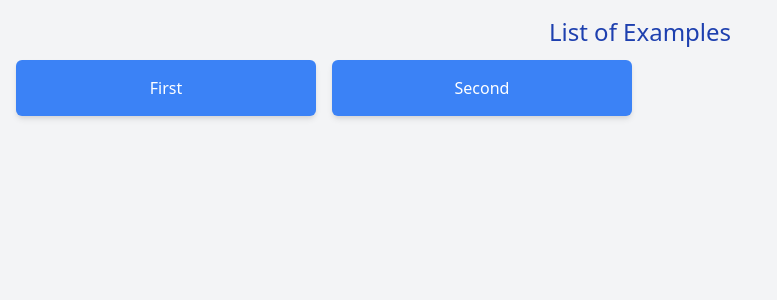
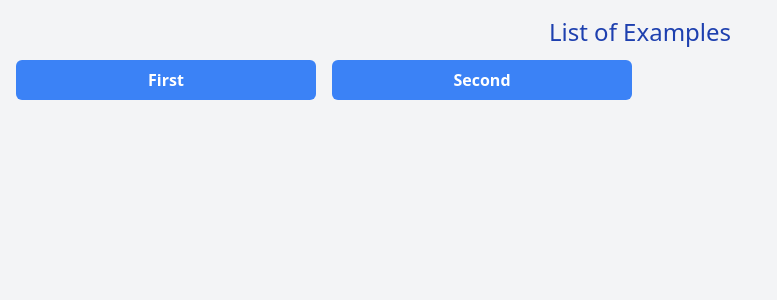
Before and after one commit to LuisValgoi/tailwindcss-playground, a React (Create React App) app: page / in a window 1280 px wide. Shown: the top 300 px of the page, without its empty margins (0-777 px from the left). Built offline with nearby package versions, Linux system fonts and the light colour scheme.

Commit message:
refactor: ring for accessability

```diff
--- a/src/components/Button.js
+++ b/src/components/Button.js
@@ -2,14 +2,14 @@ import React from "react";
 
 const ButtonBase = (props) => {
   return (
-    <button type="button" class={`${props.class} btn btn-${props.color}`}>
+    <button type="button" onClick={props.onClick} class={`${props.class} btn btn-${props.color}`}>
       {props.text}
     </button>
   );
 };
 
 export const ButtonPrimary = (props) => {
-  return <ButtonBase {...props} color={props.color} class={`${props.class} flex-shrink-0 text-white`} />;
+  return <ButtonBase {...props} onClick={props.onClick} color={props.color} class={`${props.class} flex-shrink-0 text-white`} />;
 };
 
 export const ButtonOutline = (props) => {
@@ -27,5 +27,5 @@ export const ButtonOutline = (props) => {
     default:
       break;
   }
-  return <ButtonBase {...props} color={props.color} class={`${props.class} flex-shrink-0 ${hoverBackgroundColor} border ${borderColor} hover:text-white ${textColor}`} />;
+  return <ButtonBase {...props} color={props.color} onClick={props.onClick} class={`${props.class} flex-shrink-0 ${hoverBackgroundColor} border ${borderColor} hover:text-white ${textColor}`} />;
 };
--- a/src/components/NavBack.js
+++ b/src/components/NavBack.js
@@ -2,7 +2,7 @@ import React from "react";
 
 export default function NavBack() {
   return (
-    <a href="/" className="absolute top-3.5 md:px-6 md:py-3 px-4 py-2 mx-0 text-sm font-semibold text-blue-900 bg-white rounded-r-lg hover:bg-blue-800 hover:text-white focus:bg-blue-900">
+    <a href="/" className="absolute top-3.5 md:px-6 md:py-3 px-4 py-2 mx-0 text-sm focus:ring-2 font-semibold text-blue-900 bg-white rounded-r-lg hover:bg-blue-800 hover:text-white focus:bg-blue-900">
       Voltar
     </a>
   );
--- a/src/features/Home/components/Card.js
+++ b/src/features/Home/components/Card.js
@@ -1,9 +1,7 @@
 import React from "react";
 
+import { ButtonPrimary } from "@components/Button";
+
 export default function Card(props) {
-  return (
-    <button onClick={props.onClick} className="w-full p-4 text-white bg-blue-500 rounded-md shadow-md ring-blue-400 focus:outline-none hover:bg-blue-400 focus:bg-blue-600">
-      {props.text}
-    </button>
-  );
+  return <ButtonPrimary text={props.text} onClick={props.onClick} color="blue" className="w-full bg-blue-500 shadow-md"></ButtonPrimary>;
 }
--- a/src/index.css
+++ b/src/index.css
@@ -2,7 +2,7 @@
 
 /* Button */
 .btn {
-  @apply px-4 py-2 font-semibold text-white rounded-md focus:outline-none;
+  @apply px-4 py-2 font-semibold text-white rounded-md focus:ring-2 focus:outline-none;
 }
 
 /* Button:Blue */
```
